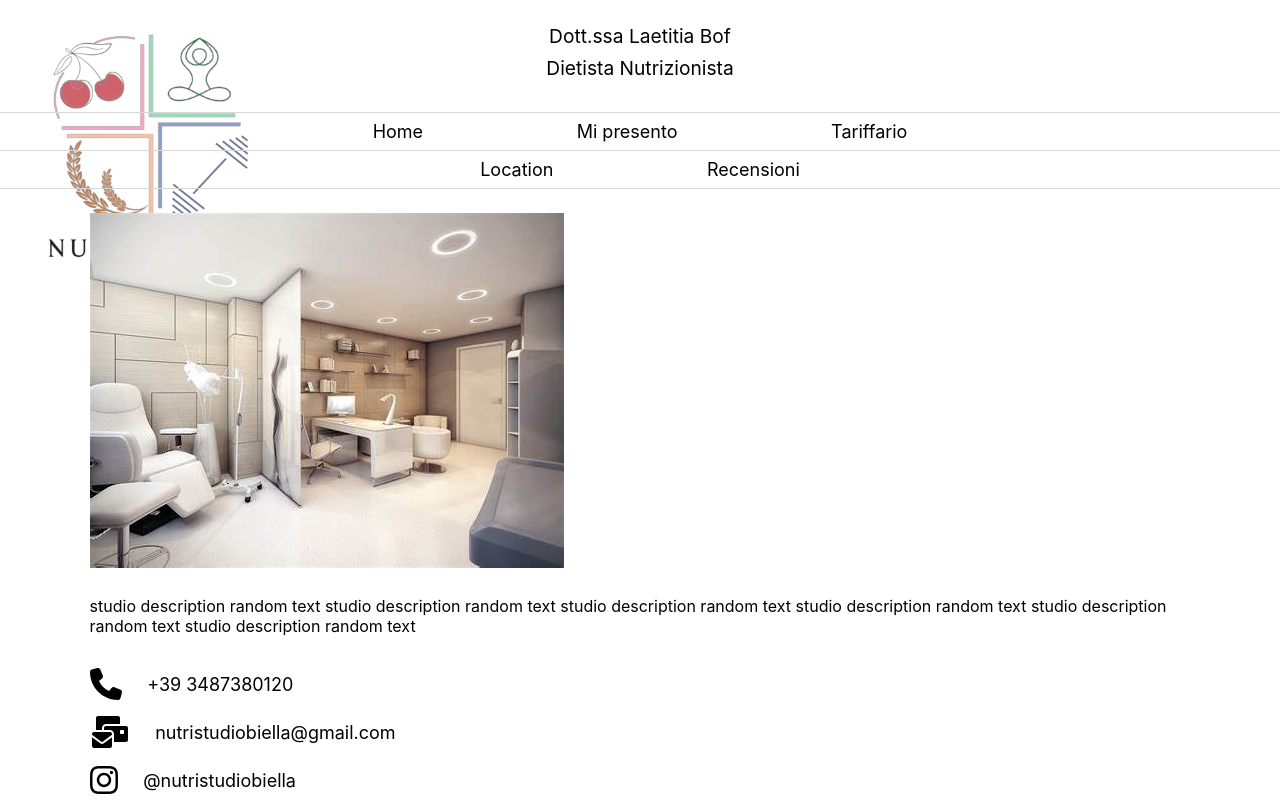
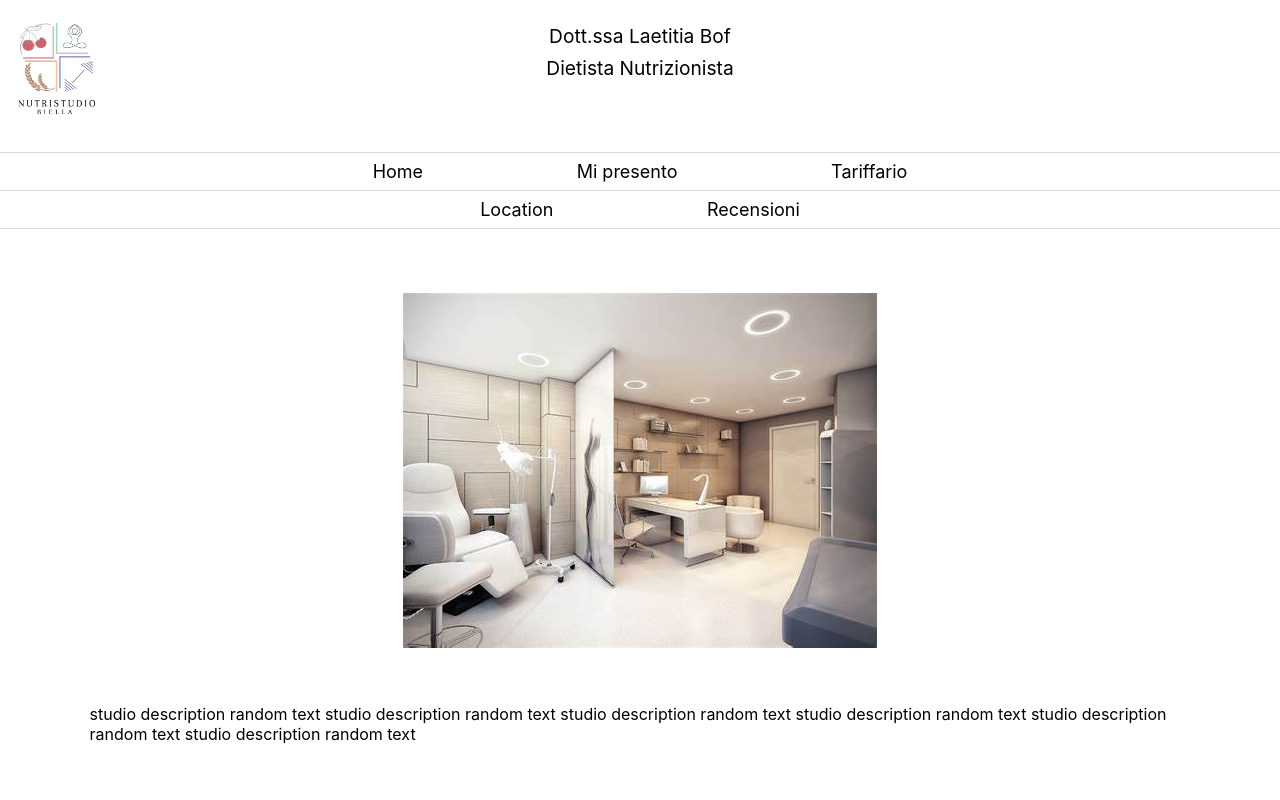
Before and after one commit to fsensoli97/NutriStudioBiella, a React (Create React App) app: page / in a window 1280 px wide. Shown: the top 800 px of the page. Built offline with nearby package versions, Linux system fonts and the light colour scheme.

Commit message:
media queries

```diff
--- a/src/components/About/About.css
+++ b/src/components/About/About.css
@@ -9,6 +9,13 @@
     max-width: 25%;
 }
 
+@media screen and (min-width: 800px) {
+    .profilePic {
+        min-width: 15%;
+        max-width: 15%;
+    }
+}
+
 .profile {
     width: 100%;
 }
--- a/src/components/Footer/Footer.css
+++ b/src/components/Footer/Footer.css
@@ -5,6 +5,12 @@
     row-gap: 2vh;
     padding: 3vh 7vw;
     margin-bottom: 3vh;
+}
+
+@media screen and (min-width: 800px) {
+    .footer {
+        padding: 6vh 7vw;
+    }
 }
 
 .footerItem {
--- a/src/components/Home/Home.css
+++ b/src/components/Home/Home.css
@@ -1,4 +1,6 @@
 .studioPic {
+    display: flex;
+    justify-content: center;
     width: 86%;
     padding: 2vh 7vw;
 }
@@ -10,3 +12,9 @@
 .studioDescription {
     padding: 1vh 7vw;
 }
+
+@media screen and (min-width: 800px) {
+    .studioDescription {
+        padding: 5vh 7vw;
+    }
+}
--- a/src/components/Location/Location.css
+++ b/src/components/Location/Location.css
@@ -3,7 +3,15 @@
     padding-top: 3vh;
 }
 
+@media screen and (min-width: 800px) {
+    .mapsDescription {
+        padding: 3vh 15vw;
+    }
+}
+
 .mapsContainer {
+    display: flex;
+    justify-content: center;
     padding: 4vh 7vw;
 }
 
--- a/src/components/Logo/Logo.css
+++ b/src/components/Logo/Logo.css
@@ -6,6 +6,12 @@
     z-index: -1;
 }
 
+@media screen and (min-width: 800px) {
+    .logoContainer {
+        width: 9%;
+    }
+}
+
 .logo {
     max-width: 100%;
 }
--- a/src/components/Navigation/Navigation.css
+++ b/src/components/Navigation/Navigation.css
@@ -8,6 +8,12 @@
     flex-direction: column;
     font-size: large;
     padding: 1vh 0;
+}
+
+@media screen and (min-width: 800px) {
+    .navigation {
+        padding: 6vh 0;
+    }
 }
 
 .navigationRow {
```
